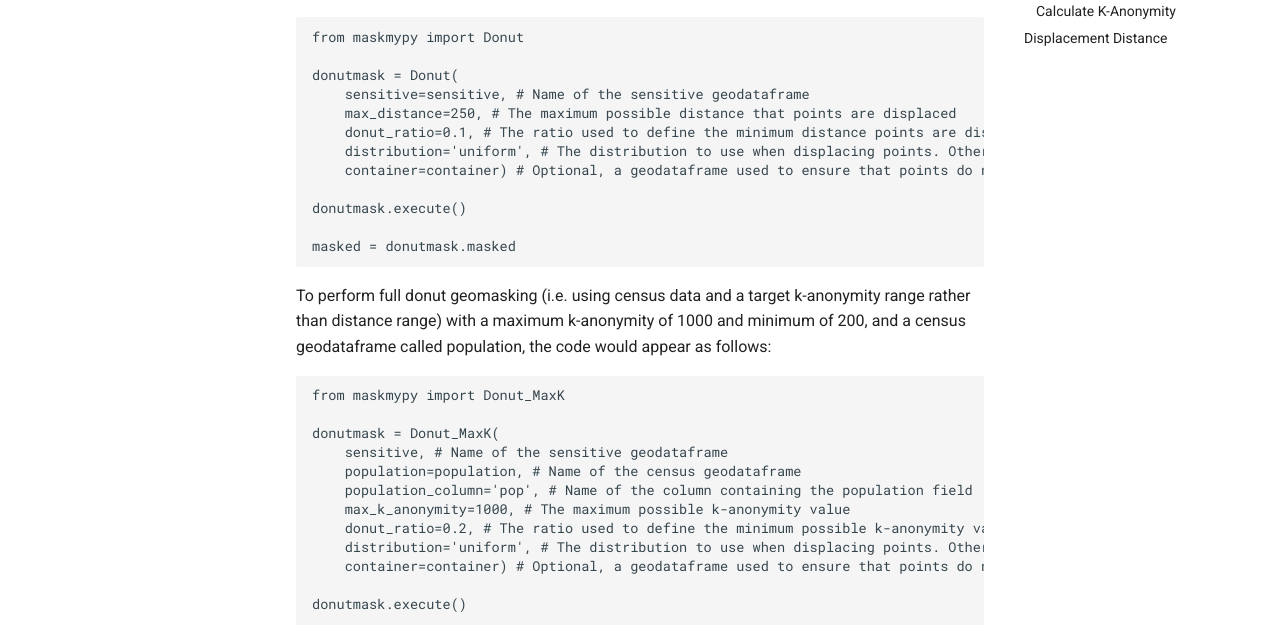
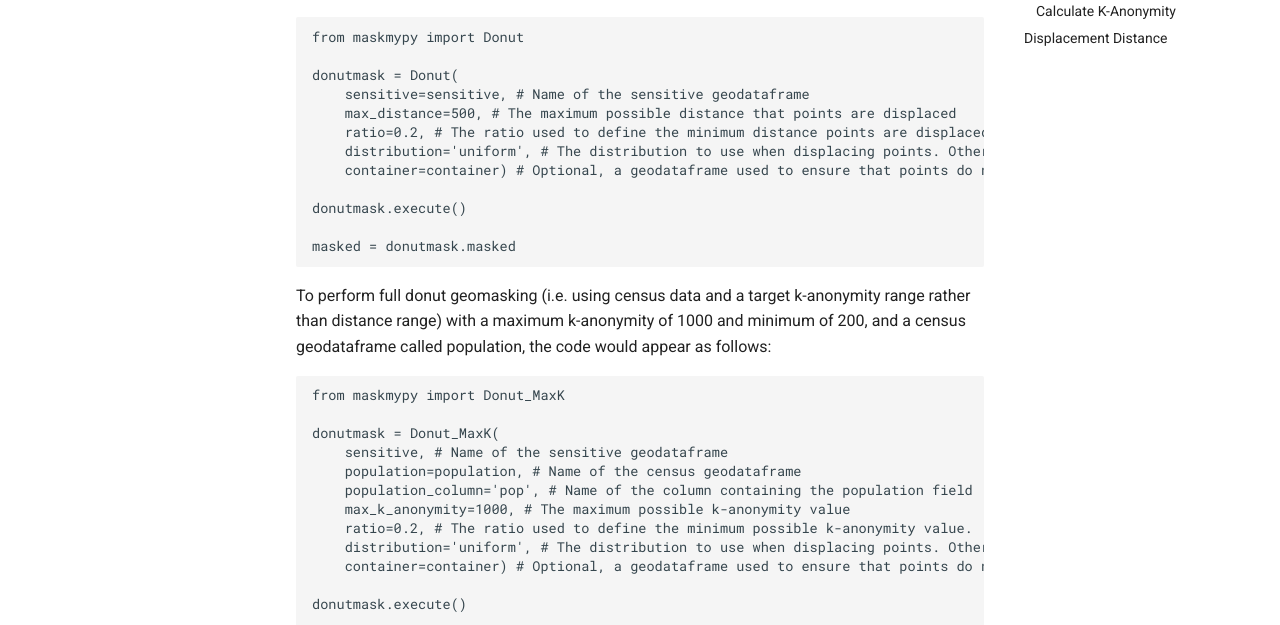
Before and after one commit to TheTinHat/MaskMyPy, an MkDocs documentation site: the page built from docs/index.md, in a window 1280 px wide and 1400 px high, scrolled down 1272 px. Shown: the part 232-857 px from the top of the window. Built offline with MkDocs 1.6.1 and Material for MkDocs 9.7.7, drawn with Linux system fonts in a browser that asks for light colours; some of the changed text lies outside the part shown.

Commit message:
docs: Update variable name

```diff
--- a/docs/index.md
+++ b/docs/index.md
@@ -47,8 +47,8 @@ from maskmypy import Donut
 
 donutmask = Donut(
     sensitive=sensitive, # Name of the sensitive geodataframe
-    max_distance=250, # The maximum possible distance that points are displaced
-    donut_ratio=0.1, # The ratio used to define the minimum distance points are displaced
+    max_distance=500, # The maximum possible distance that points are displaced
+    ratio=0.2, # The ratio used to define the minimum distance points are displaced
     distribution='uniform', # The distribution to use when displacing points. Other options include 'gaussian' and 'areal'. 'Areal' distribution means points are more likely to be displaced further within the range.
     container=container) # Optional, a geodataframe used to ensure that points do not leave a particular area.
 
@@ -67,7 +67,7 @@ donutmask = Donut_MaxK(
     population=population, # Name of the census geodataframe
     population_column='pop', # Name of the column containing the population field
     max_k_anonymity=1000, # The maximum possible k-anonymity value
-    donut_ratio=0.2, # The ratio used to define the minimum possible k-anonymity value.
+    ratio=0.2, # The ratio used to define the minimum possible k-anonymity value.
     distribution='uniform', # The distribution to use when displacing points. Other options include 'gaussian' and 'areal'. 'Areal' distribution means points are more likely to be displaced further within the range.
     container=container) # Optional, a geodataframe used to ensure that points do not leave a particular area.
 
```
Also changed, not shown: README.md (+3 -3 lines).
